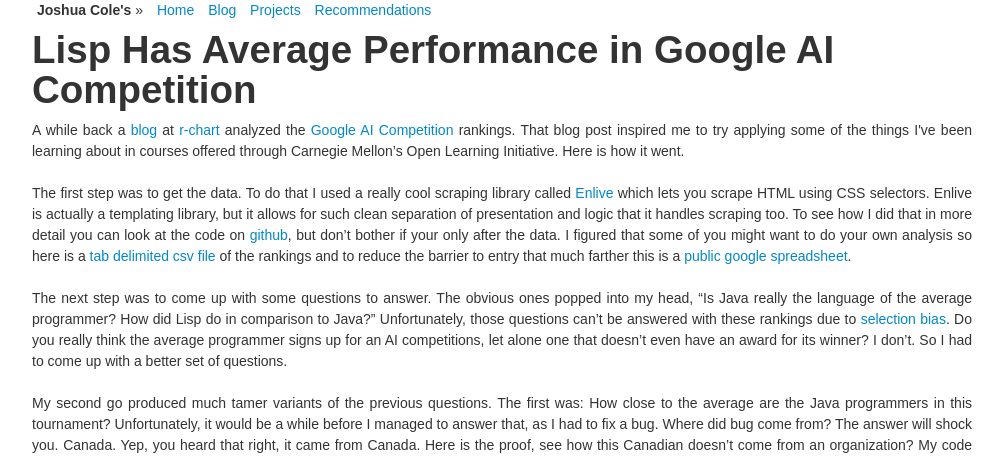
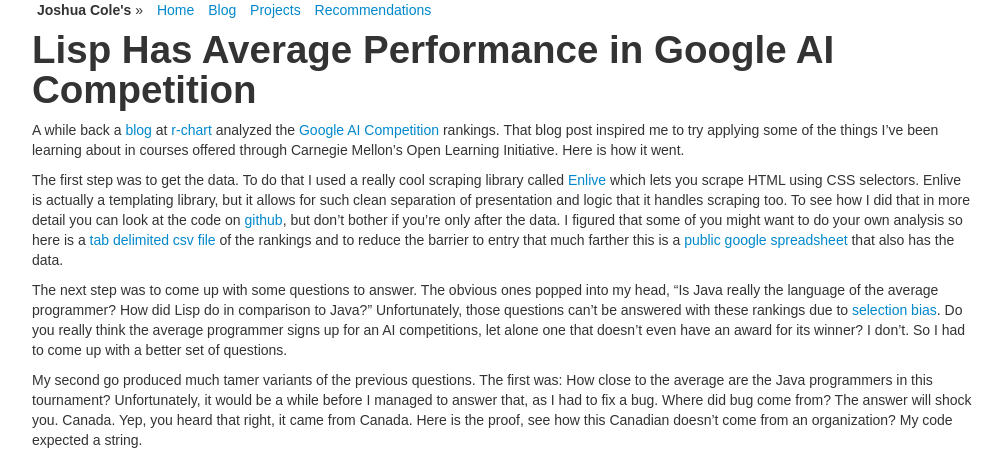
Before and after one commit to jColeChanged/jColeChanged.github.io, a Jekyll site: the page built from _posts/2010-12-09-lisp-has-average-performance-in-google-ai-competition.markdown, in a window 1280 px wide. Shown: the top 458 px of the page, without its empty margins (138-1141 px from the left). Built offline with Jekyll 4.4.1, drawn with Linux system fonts in a browser that asks for light colours; Markdown is read by kramdown in place of the engine named in the settings; some of the changed text lies outside the part shown.

Commit message:
Updated a blog post.

```diff
--- a/_posts/2010-12-09-lisp-has-average-performance-in-google-ai-competition.html
+++ b/_posts/2010-12-09-lisp-has-average-performance-in-google-ai-competition.html
@@ -3,28 +3,22 @@
 title: Lisp Has Average Performance in Google AI Competition
 published: true
 ---
+A while back a [blog](http://www.r-chart.com/2010/12/google-ai-challenge-languages-used-by.html) at [r-chart](http://www.r-chart.com/) analyzed the [Google AI Competition](http://ai-contest.com/) rankings. That blog post inspired me to try applying some of the things I've been learning about in courses offered through Carnegie Mellon's Open Learning Initiative. Here is how it went.
 
+The first step was to get the data. To do that I used a really cool scraping library called&nbsp;<a href="https://github.com/cgrand/enlive" style="font-size: 18px; font: inherit; vertical-align: baseline; padding: 0px; margin: 0px;">Enlive</a>&nbsp;which lets you scrape HTML using CSS selectors. Enlive is actually a templating library, but it allows for such clean separation of presentation and logic that it handles scraping too. To see how I did that in more detail you can look at the code on&nbsp;<a href="https://github.com/jColeChanged/stats-env" style="font-size: 18px; font: inherit; vertical-align: baseline; padding: 0px; margin: 0px;">github</a>, but don&rsquo;t bother if your only after the data. I figured that some of you might want to do your own analysis so here is a&nbsp;<a href="http://dl.dropbox.com/u/2537320/data.csv" style="font-size: 18px; font: inherit; vertical-align: baseline; padding: 0px; margin: 0px;">tab delimited csv file</a>&nbsp;of the rankings and to reduce the barrier to entry that much farther this is a&nbsp;<a href="https://spreadsheets.google.com/ccc?key=0AmdrW-WZLahvdEotcEY4VnJIMGtEWjNueXNzeElDcUE&amp;hl=en" style="font-size: 18px; font: inherit; vertical-align: baseline; padding: 0px; margin: 0px;">public google spreadsheet</a>.</p>
 
+The next step was to come up with some questions to answer. The obvious ones popped into my head, &ldquo;Is Java really the language of the average programmer? How did Lisp do in comparison to Java?&rdquo; Unfortunately, those questions can&rsquo;t be answered with these rankings due to&nbsp;<a href="http://en.wikipedia.org/wiki/Selection_bias" style="font-size: 18px; font: inherit; vertical-align: baseline; padding: 0px; margin: 0px;">selection bias</a>. Do you really think the average programmer signs up for an AI competitions, let alone one that doesn&rsquo;t even have an award for its winner? I don&rsquo;t. So I had to come up with a better set of questions.</p>
 
+My second go produced much tamer variants of the previous questions. The first was: How close to the average are the Java programmers in this tournament? Unfortunately, it would be a while before I managed to answer that, as I had to fix a bug. Where did bug come from? The answer will shock you. Canada. Yep, you heard that right, it came from Canada. Here is the proof, see how this Canadian doesn&rsquo;t come from an organization? My code expected a string.</p>
 
-<p style="margin-top: 0px; margin-right: 0px; margin-bottom: 1.5em; margin-left: 0px; font-size: 1.1em; font: inherit; vertical-align: baseline; line-height: 1.5em; text-align: justify; padding: 0px;">A while back a&nbsp;<a href="http://www.r-chart.com/2010/12/google-ai-challenge-languages-used-by.html" style="font-size: 18px; font: inherit; vertical-align: baseline; padding: 0px; margin: 0px;">blog</a>&nbsp;at&nbsp;<a href="http://www.r-chart.com/" style="font-size: 18px; font: inherit; vertical-align: baseline; padding: 0px; margin: 0px;">r-chart</a>&nbsp;analyzed the&nbsp;<a href="http://ai-contest.com/" style="font-size: 18px; font: inherit; vertical-align: baseline; padding: 0px; margin: 0px;">Google AI Competition</a>&nbsp;rankings. That blog post inspired me to try applying some of the things I've been learning about in courses offered through Carnegie Mellon&rsquo;s Open Learning Initiative. Here is how it went.</p>
+<img src="https://lh5.googleusercontent.com/P4EeZk4StRJmXuBlPwiLIQkws4xtHwUqujbRCG8g0U_Q-PzAe2kZRQQlSZfD99SPEChTsArPzLjbuX4NdAik8w_PFgRrErE61Vf5eQ95F-dsBfsn5g" alt="Google AI Competition Ranking Snippet" style="font-size: 18px; font: inherit; vertical-align: baseline; padding: 0px; margin: 0px;" /></p>
 
-<p style="margin-top: 0px; margin-right: 0px; margin-bottom: 1.5em; margin-left: 0px; font-size: 1.1em; font: inherit; vertical-align: baseline; line-height: 1.5em; text-align: justify; padding: 0px;">The first step was to get the data. To do that I used a really cool scraping library called&nbsp;<a href="https://github.com/cgrand/enlive" style="font-size: 18px; font: inherit; vertical-align: baseline; padding: 0px; margin: 0px;">Enlive</a>&nbsp;which lets you scrape HTML using CSS selectors. Enlive is actually a templating library, but it allows for such clean separation of presentation and logic that it handles scraping too. To see how I did that in more detail you can look at the code on&nbsp;<a href="https://github.com/jColeChanged/stats-env" style="font-size: 18px; font: inherit; vertical-align: baseline; padding: 0px; margin: 0px;">github</a>, but don&rsquo;t bother if your only after the data. I figured that some of you might want to do your own analysis so here is a&nbsp;<a href="http://dl.dropbox.com/u/2537320/data.csv" style="font-size: 18px; font: inherit; vertical-align: baseline; padding: 0px; margin: 0px;">tab delimited csv file</a>&nbsp;of the rankings and to reduce the barrier to entry that much farther this is a&nbsp;<a href="https://spreadsheets.google.com/ccc?key=0AmdrW-WZLahvdEotcEY4VnJIMGtEWjNueXNzeElDcUE&amp;hl=en" style="font-size: 18px; font: inherit; vertical-align: baseline; padding: 0px; margin: 0px;">public google spreadsheet</a>.</p>
+That really bugged me, but I ended up getting my hat on straight. It turned out that the average elo of all the programs was about 2030, while the average elo of the Java programs was close to 2060. This is well within one standard deviation so to the answer to my first question is that Java programs are pretty average.</p>
 
-<p style="margin-top: 0px; margin-right: 0px; margin-bottom: 1.5em; margin-left: 0px; font-size: 1.1em; font: inherit; vertical-align: baseline; line-height: 1.5em; text-align: justify; padding: 0px;">The next step was to come up with some questions to answer. The obvious ones popped into my head, &ldquo;Is Java really the language of the average programmer? How did Lisp do in comparison to Java?&rdquo; Unfortunately, those questions can&rsquo;t be answered with these rankings due to&nbsp;<a href="http://en.wikipedia.org/wiki/Selection_bias" style="font-size: 18px; font: inherit; vertical-align: baseline; padding: 0px; margin: 0px;">selection bias</a>. Do you really think the average programmer signs up for an AI competitions, let alone one that doesn&rsquo;t even have an award for its winner? I don&rsquo;t. So I had to come up with a better set of questions.</p>
+>The second question was also fairly tame. I asked whether or not Lisp programs tended to do better than Java programs. It turned out that they didn&rsquo;t. The average Lisp program&rsquo;s elo was 2040. This intrigued me enough to try to ask the same question in a different way. There are multiple measures of center after all. That investigation led to a box plot of the Java and Lisp elo scores.</p>
 
-<p style="margin-top: 0px; margin-right: 0px; margin-bottom: 1.5em; margin-left: 0px; font-size: 1.1em; font: inherit; vertical-align: baseline; line-height: 1.5em; text-align: justify; padding: 0px;">My second go produced much tamer variants of the previous questions. The first was: How close to the average are the Java programmers in this tournament? Unfortunately, it would be a while before I managed to answer that, as I had to fix a bug. Where did bug come from? The answer will shock you. Canada. Yep, you heard that right, it came from Canada. Here is the proof, see how this Canadian doesn&rsquo;t come from an organization? My code expected a string.</p>
+<img src="https://lh5.googleusercontent.com/LKlOAIlqdgDfIog6seuVdeZG9oXof51Dsph7ELjPFHhH238VlhDQaiGIf-Pa62vCEGEAeCofY6PxYGRx4wN7ggdkCsILageFBwZJnqEjfryVgmaHrg" alt="Elo boxplot of Java and Lisp" style="font-size: 18px; font: inherit; vertical-align: baseline; padding: 0px; margin: 0px;" /></p>
 
-<p style="margin-top: 0px; margin-right: 0px; margin-bottom: 1.5em; margin-left: 0px; font-size: 1.1em; font: inherit; vertical-align: baseline; line-height: 1.5em; text-align: justify; padding: 0px;"><img src="https://lh5.googleusercontent.com/P4EeZk4StRJmXuBlPwiLIQkws4xtHwUqujbRCG8g0U_Q-PzAe2kZRQQlSZfD99SPEChTsArPzLjbuX4NdAik8w_PFgRrErE61Vf5eQ95F-dsBfsn5g" alt="Google AI Competition Ranking Snippet" style="font-size: 18px; font: inherit; vertical-align: baseline; padding: 0px; margin: 0px;" /></p>
+I noticed when I looked at this was that the winner of the competition, a Lisp program, was an outlier. That seems to go against some of the&nbsp;<a href="http://www.zdnet.com/blog/burnette/hungarian-lisp-developer-walks-away-with-google-ai-contest/2131" style="font-size: 18px; font: inherit; vertical-align: baseline; padding: 0px; margin: 0px;">language attribution</a>&nbsp;that was going on when the winner was first announced. Lisp does gets a little redemption though as the median Lisp program was a good bit above the average. This means that most of the Lisp programs were above average, but the ones that weren't tended to be exceptionally bad. The&nbsp;<a href="http://3.bp.blogspot.com/_FsLa1cMTCWU/TPgyBXF3PhI/AAAAAAAAAjg/M6v-8WEvv98/s1600/lisp_density_plot.png" style="font-size: 18px; font: inherit; vertical-align: baseline; padding: 0px; margin: 0px;">density diagram</a>&nbsp;shown on the blog that I mentioned earlier seems to support this assessment.</p>
 
-<p style="margin-top: 0px; margin-right: 0px; margin-bottom: 1.5em; margin-left: 0px; font-size: 1.1em; font: inherit; vertical-align: baseline; line-height: 1.5em; text-align: justify; padding: 0px;">That really bugged me, but I ended up getting my hat on straight. It turned out that the average elo of all the programs was about 2030, while the average elo of the Java programs was close to 2060. This is well within one standard deviation so to the answer to my first question is that Java programs are pretty average.</p>
-
-<p style="margin-top: 0px; margin-right: 0px; margin-bottom: 1.5em; margin-left: 0px; font-size: 1.1em; font: inherit; vertical-align: baseline; line-height: 1.5em; text-align: justify; padding: 0px;">The second question was also fairly tame. I asked whether or not Lisp programs tended to do better than Java programs. It turned out that they didn&rsquo;t. The average Lisp program&rsquo;s elo was 2040. This intrigued me enough to try to ask the same question in a different way. There are multiple measures of center after all. That investigation led to a box plot of the Java and Lisp elo scores.</p>
-
-<p style="margin-top: 0px; margin-right: 0px; margin-bottom: 1.5em; margin-left: 0px; font-size: 1.1em; font: inherit; vertical-align: baseline; line-height: 1.5em; text-align: justify; padding: 0px;"><img src="https://lh5.googleusercontent.com/LKlOAIlqdgDfIog6seuVdeZG9oXof51Dsph7ELjPFHhH238VlhDQaiGIf-Pa62vCEGEAeCofY6PxYGRx4wN7ggdkCsILageFBwZJnqEjfryVgmaHrg" alt="Elo boxplot of Java and Lisp" style="font-size: 18px; font: inherit; vertical-align: baseline; padding: 0px; margin: 0px;" /></p>
-
-<p style="margin-top: 0px; margin-right: 0px; margin-bottom: 1.5em; margin-left: 0px; font-size: 1.1em; font: inherit; vertical-align: baseline; line-height: 1.5em; text-align: justify; padding: 0px;">I noticed when I looked at this was that the winner of the competition, a Lisp program, was an outlier. That seems to go against some of the&nbsp;<a href="http://www.zdnet.com/blog/burnette/hungarian-lisp-developer-walks-away-with-google-ai-contest/2131" style="font-size: 18px; font: inherit; vertical-align: baseline; padding: 0px; margin: 0px;">language attribution</a>&nbsp;that was going on when the winner was first announced. Lisp does gets a little redemption though as the median Lisp program was a good bit above the average. This means that most of the Lisp programs were above average, but the ones that weren't tended to be exceptionally bad. The&nbsp;<a href="http://3.bp.blogspot.com/_FsLa1cMTCWU/TPgyBXF3PhI/AAAAAAAAAjg/M6v-8WEvv98/s1600/lisp_density_plot.png" style="font-size: 18px; font: inherit; vertical-align: baseline; padding: 0px; margin: 0px;">density diagram</a>&nbsp;shown on the blog that I mentioned earlier seems to support this assessment.</p>
-
-<p style="font-size: 1.1em; font: inherit; vertical-align: baseline; line-height: 1.5em; text-align: justify; padding: 0px; margin: 0px;">It looks like this programming competition hasn&rsquo;t shown Lisp to be very special. Though most Lisp users were above average, together they were even closer to average than Java. Java on the other hand was just as expected, average to the core. Let me know in the comments what you think either here or on Hacker News. Thanks for reading!</p>
-
-<p>&nbsp;</p>
+It looks like this programming competition hasn&rsquo;t shown Lisp to be very special. Though most Lisp users were above average, together they were even closer to average than Java. Java on the other hand was just as expected, average to the core. Let me know in the comments what you think either here or on Hacker News. Thanks for reading!</p>
--- /dev/null
+++ b/_posts/2010-12-09-lisp-has-average-performance-in-google-ai-competition.markdown
@@ -0,0 +1,32 @@
+---
+layout: post
+title: Lisp Has Average Performance in Google AI Competition
+published: true
+---
+A while back a [blog](http://www.r-chart.com/2010/12/google-ai-challenge-languages-used-by.html) at [r-chart](http://www.r-chart.com/) analyzed the [Google AI Competition](http://ai-contest.com/) rankings. That blog post inspired me to try applying some of the things I've been learning about in courses offered through Carnegie Mellon's Open Learning Initiative. Here is how it went.
+
+
+The first step was to get the data. To do that I used a really cool scraping library called [Enlive](https://github.com/cgrand/enlive) which lets you scrape HTML using CSS selectors. Enlive is actually a templating library, but it allows for such clean separation of presentation and logic that it handles scraping too. To see how I did that in more detail you can look at the code on [github](https://github.com/jColeChanged/stats-env), but don't bother if you're only after the data. I figured that some of you might want to do your own analysis so here is a [tab delimited csv file](http://dl.dropbox.com/u/2537320/data.csv) of the rankings and to reduce the barrier to entry that much farther this is a [public google spreadsheet](https://spreadsheets.google.com/ccc?key=0AmdrW-WZLahvdEotcEY4VnJIMGtEWjNueXNzeElDcUE&amp;hl=en) that also has the data.
+
+
+The next step was to come up with some questions to answer. The obvious ones popped into my head, &ldquo;Is Java really the language of the average programmer? How did Lisp do in comparison to Java?&rdquo; Unfortunately, those questions can&rsquo;t be answered with these rankings due to&nbsp;<a href="http://en.wikipedia.org/wiki/Selection_bias" style="font-size: 18px; font: inherit; vertical-align: baseline; padding: 0px; margin: 0px;">selection bias</a>. Do you really think the average programmer signs up for an AI competitions, let alone one that doesn&rsquo;t even have an award for its winner? I don&rsquo;t. So I had to come up with a better set of questions.
+
+
+My second go produced much tamer variants of the previous questions. The first was: How close to the average are the Java programmers in this tournament? Unfortunately, it would be a while before I managed to answer that, as I had to fix a bug. Where did bug come from? The answer will shock you. Canada. Yep, you heard that right, it came from Canada. Here is the proof, see how this Canadian doesn&rsquo;t come from an organization? My code expected a string.
+
+![Snippet of Google AI Competition Rankings](/img/ai-comp/snippet.png)
+
+
+That really bugged me, but I ended up getting my hat on straight. It turned out that the average elo of all the programs was about 2030, while the average elo of the Java programs was close to 2060. This is well within one standard deviation so to the answer to my first question is that Java programs are pretty average.
+
+
+The second question was also fairly tame. I asked whether or not Lisp programs tended to do better than Java programs. It turned out that they didn&rsquo;t. The average Lisp program&rsquo;s elo was 2040. This intrigued me enough to try to ask the same question in a different way. There are multiple measures of center after all. That investigation led to a box plot of the Java and Lisp elo scores.
+
+
+![Boxplot of Java and Lisp Elo Rankings](/img/ai-comp/boxplot.png "Boxplot of Java and Lisp Elo Rankings")
+
+
+I noticed when I looked at this was that the winner of the competition, a Lisp program, was an outlier. That seems to go against some of the&nbsp;<a href="http://www.zdnet.com/blog/burnette/hungarian-lisp-developer-walks-away-with-google-ai-contest/2131" style="font-size: 18px; font: inherit; vertical-align: baseline; padding: 0px; margin: 0px;">language attribution</a>&nbsp;that was going on when the winner was first announced. Lisp does gets a little redemption though as the median Lisp program was a good bit above the average. This means that most of the Lisp programs were above average, but the ones that weren't tended to be exceptionally bad. The&nbsp;<a href="http://3.bp.blogspot.com/_FsLa1cMTCWU/TPgyBXF3PhI/AAAAAAAAAjg/M6v-8WEvv98/s1600/lisp_density_plot.png" style="font-size: 18px; font: inherit; vertical-align: baseline; padding: 0px; margin: 0px;">density diagram</a>&nbsp;shown on the blog that I mentioned earlier seems to support this assessment.
+
+
+It looks like this programming competition hasn&rsquo;t shown Lisp to be very special. Though most Lisp users were above average, together they were even closer to average than Java. Java on the other hand was just as expected, average to the core. Let me know in the comments what you think either here or on Hacker News. Thanks for reading.
```
Also changed, not shown: img/ai-comp/boxplot.png (added), img/ai-comp/snippet.png (added), 4 other files.
